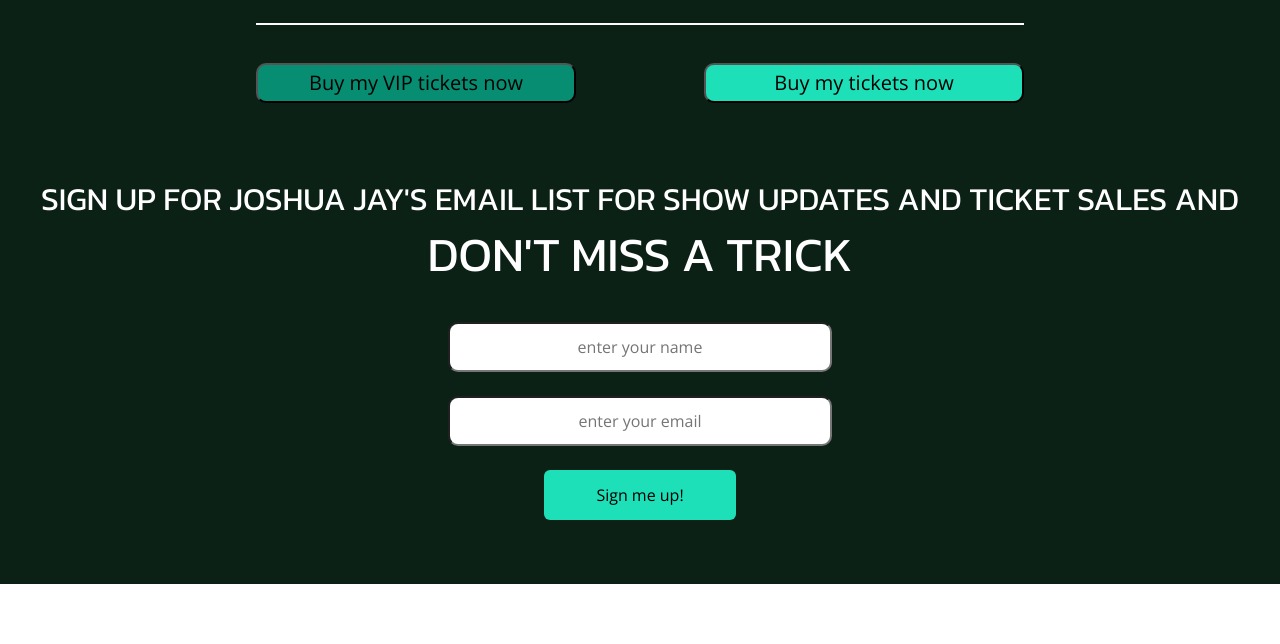
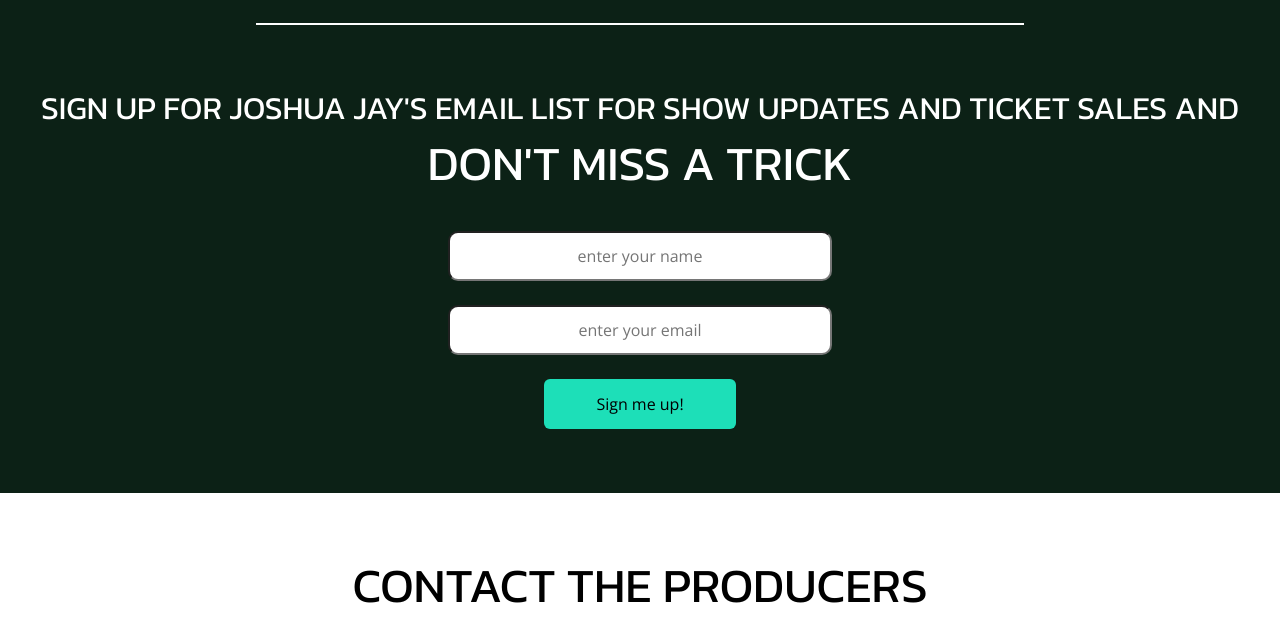
Before and after one commit to annemarieb78/look-closer-website-boilerplate, a website built with Parcel: page index.html in a window 1280 px wide. Shown: the part 4208-4852 px from the top of the page. Built offline with nearby package versions, Linux system fonts and the light colour scheme; a script that the page names is missing.

Commit message:
Removed ticket buttons below midnight theatre announcement

```diff
--- a/index.html
+++ b/index.html
@@ -663,12 +663,12 @@
       </section>
       <!--End of Midnight Theater Residency Announcement Section-->
 
-      <div class="call-to-action">
+      <!-- <div class="call-to-action">
         <button class="action-VIP-button" role="button">
           Buy my VIP tickets now
         </button>
         <button class="action-button" role="button">Buy my tickets now</button>
-      </div>
+      </div> -->
 
       <!--Signup Form-->
       <section id="signup" class="signup-container">
```
